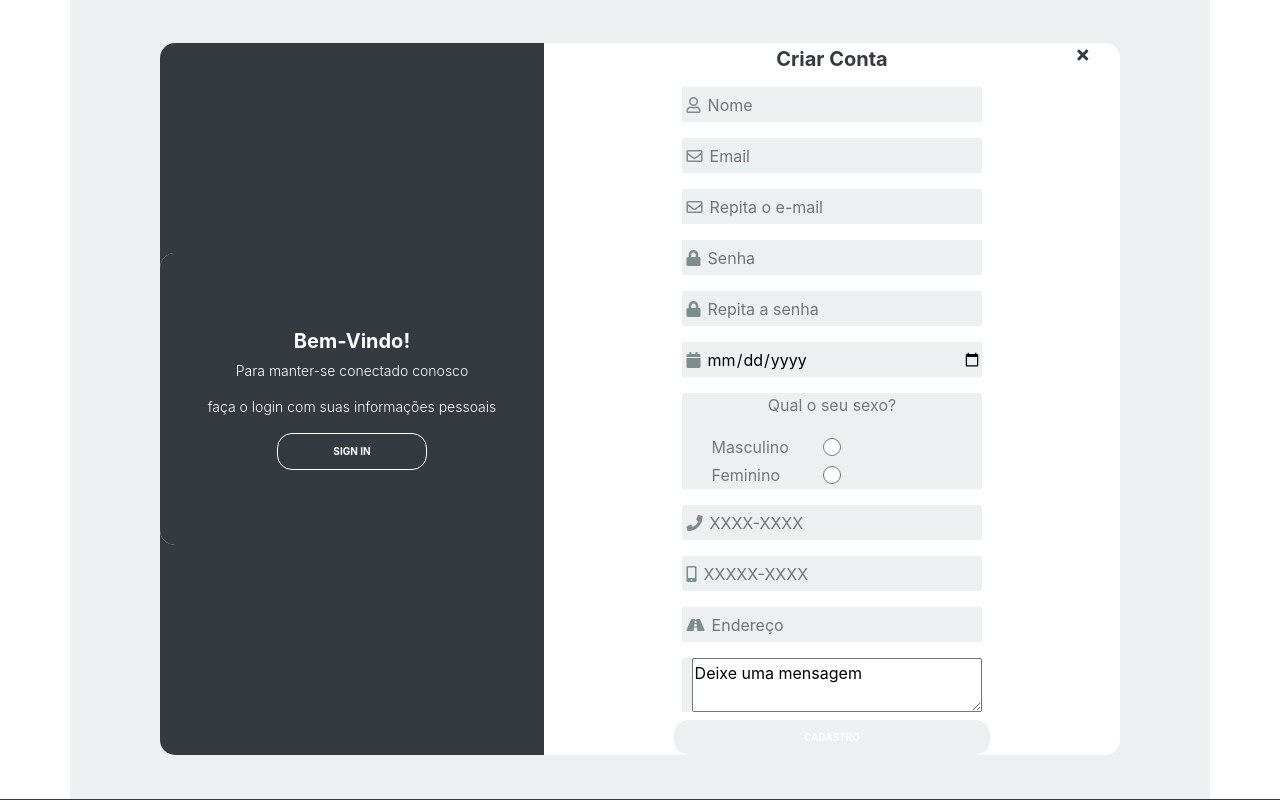
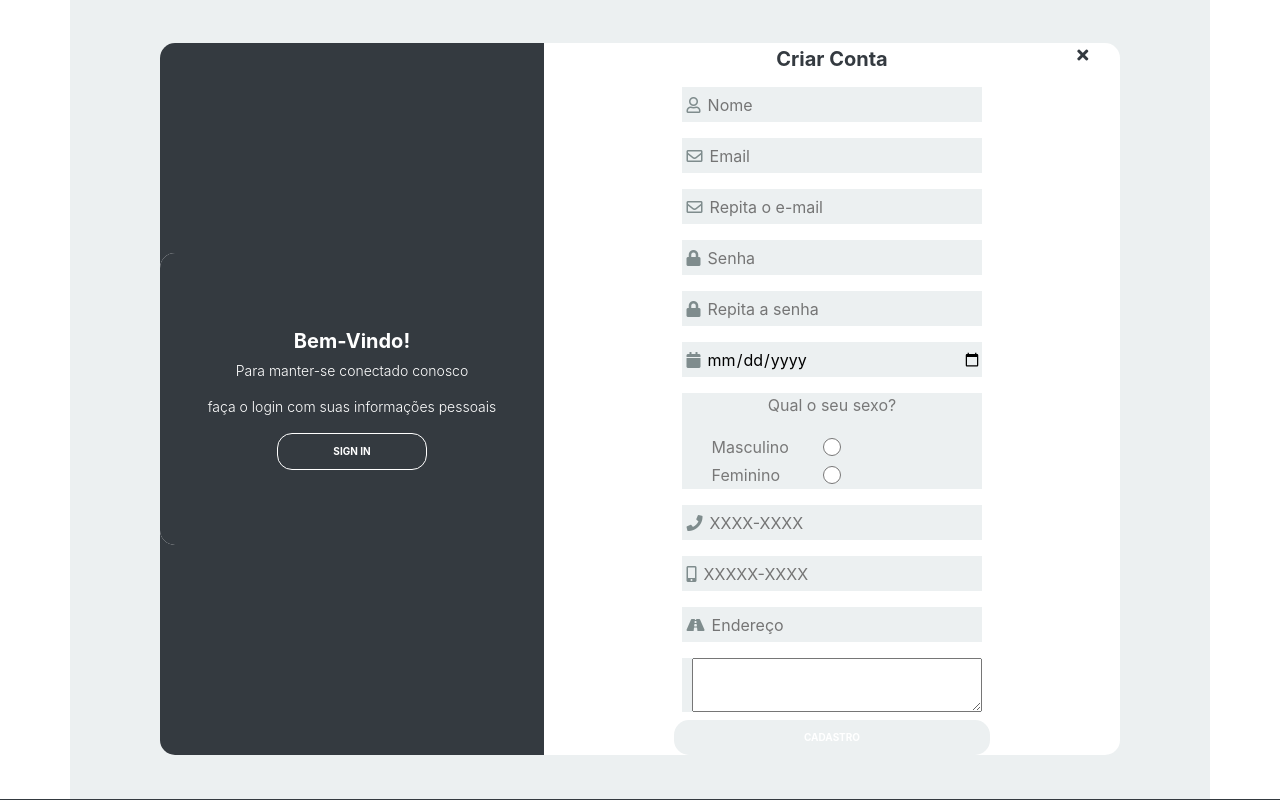
Before and after one commit to Lancemaker/Cineminha, a PHP site: template view/templates/login.php in a window 1280 px wide. Shown: the part 81-881 px from the top of the page. Run offline with PHP 8.4, Linux system fonts and the light colour scheme; the template is opened without the code that fills it, so the values that code supplies are empty; the visitor is signed in with stand-in values (Sample User, id 1); some libraries are stand-ins or nearby versions.

Commit message:
ajuste caixa de msg

```diff
--- a/view/templates/login.php
+++ b/view/templates/login.php
@@ -78,7 +78,7 @@
                 </label>
                 <label class="label-input" for="">
                     <i class="fas icon-modify" style="padding: 5px"></i>
-                    <textarea id="w3mission" rows="2" cols="50" id="msg" name='msg'>Deixe uma mensagem</textarea>
+                    <textarea id="w3mission" rows="2" cols="50" id="msg" name='msg'></textarea>
                 </label>
                     <input type="hidden" name='metodo' value="cadastro">
                     <input type="button" onClick="sendForm()" class="btn-login btn-primary" value="cadastro">
```
